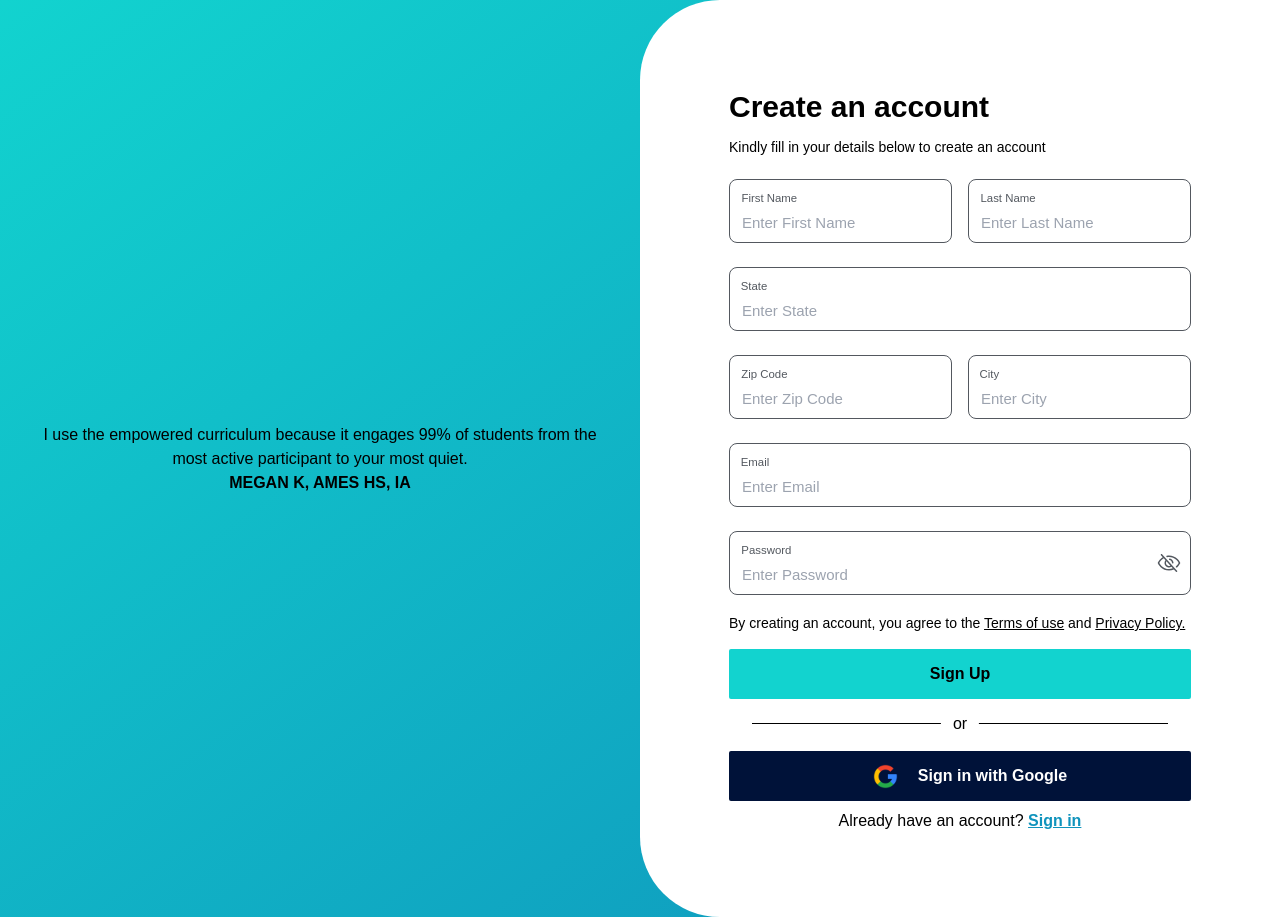
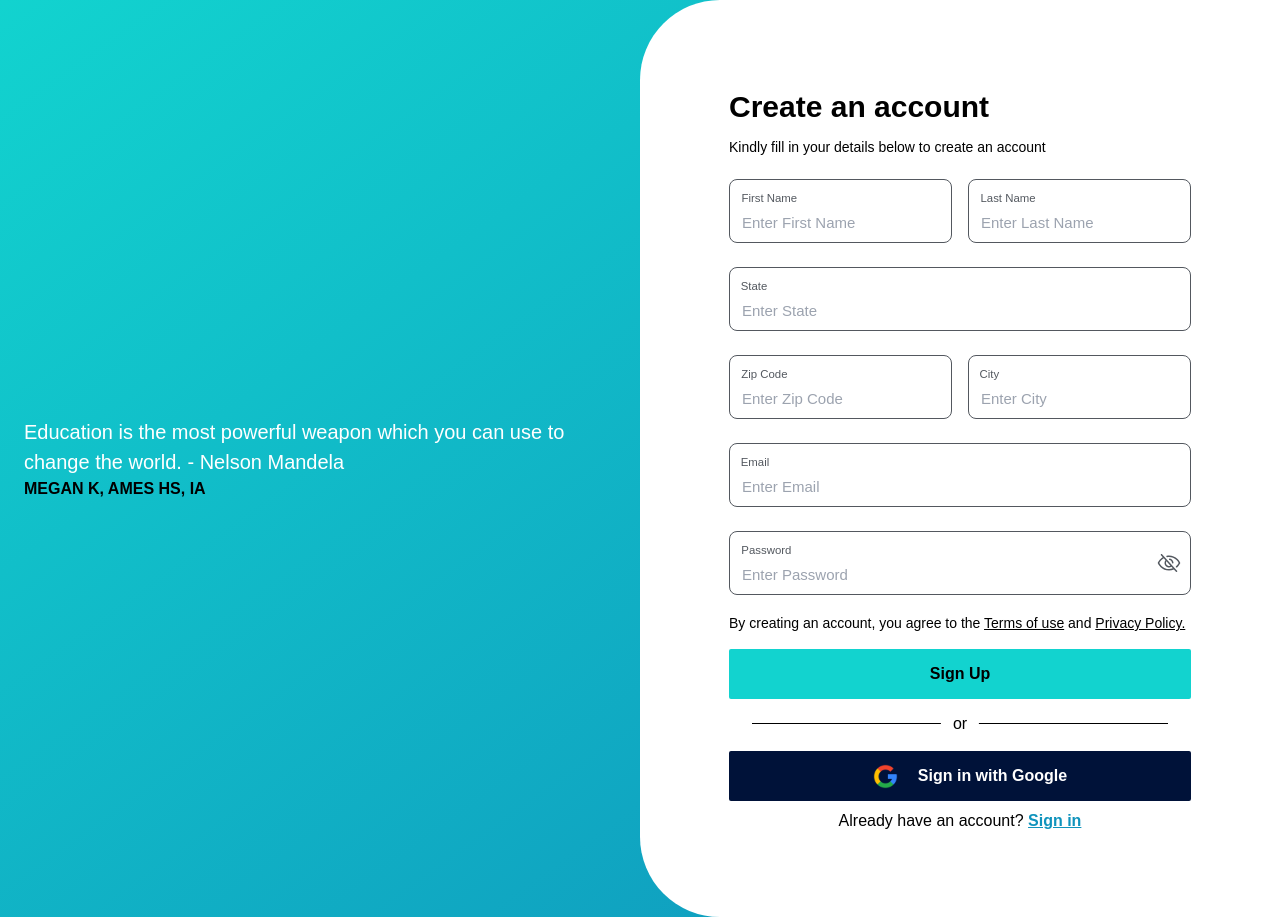
Before and after one commit to webninjavaibhav/empowered-hub-3.0, a React (Vite) app: page /signup in a window 1280 px wide. Built offline with nearby package versions, Linux system fonts and the light colour scheme.

Commit message:
quote change

```diff
--- a/src/pages/auth/SignUp/constants/index.ts
+++ b/src/pages/auth/SignUp/constants/index.ts
@@ -52,3 +52,13 @@ export const signUpValidation = Yup.object({
     User_State: Yup.string().required(),
     // password: Yup.string().required(),
 });
+
+
+
+
+export const quotes = [
+    "I use the empowered curriculum because it engages 99% of students from the most active participant to your most quiet.",
+    "Education is the most powerful weapon which you can use to change the world. - Nelson Mandela",
+    "The future of the world is in my classroom today. - Ivan Welton Fitzwater",
+    "Every student can learn, just not on the same day, or the same way. - George Evans",
+]
--- a/src/pages/auth/SignUp/hooks/useSignUp.ts
+++ b/src/pages/auth/SignUp/hooks/useSignUp.ts
@@ -1,9 +1,10 @@
-import { useState } from "react";
-import { UserSignUpProps } from "../constants";
+import { useEffect, useState } from "react";
+import { quotes, UserSignUpProps } from "../constants";
 import { END_POINTS } from "../../../../services/endpoints";
 
 
 const useSignUp = () => {
+    const [currentQuoteIndex, setCurrentQuoteIndex] = useState(0);
     const [isLoading, setIsLoading] = useState<boolean>(false);
     const [error, setError] = useState<any>(null);
 
@@ -16,14 +17,13 @@ const useSignUp = () => {
         setIsLoading(true);
         setError(null);
         try {
-            const response = await fetch(`${END_POINTS.OKTA_BASE_URL}oauth2/v1/clients`, {
+            const response = await fetch(`${END_POINTS.OKTA_BASE_URL}api/v1/users`, {
                 method: "POST",
                 body: JSON.stringify(values),
                 headers: {
                     Accept: "application/json",
                     "Content-Type": "application/json",
-                    // Authorization: `SSWS ${END_POINTS.OKTA_AUTH_TOKEN}`,
-                    Authorization: `Bearer ${END_POINTS.OKTA_AUTH_TOKEN}`,
+                    Authorization: `SSWS ${END_POINTS.OKTA_AUTH_TOKEN}`,
                 },
             });
 
@@ -37,10 +37,22 @@ const useSignUp = () => {
 
     }
 
+    useEffect(() => {
+        const interval = setInterval(() => {
+            setCurrentQuoteIndex((prevIndex) => (prevIndex + 1) % quotes.length);
+        }, 5000);
+
+        return () => clearInterval(interval);
+    }, [quotes.length]);
+
+
     return {
         handleSignUp,
         isLoading,
         error,
+        currentQuoteIndex,
+        setCurrentQuoteIndex,
+        quotes,
     }
 }
 
--- a/src/pages/auth/SignUp/index.tsx
+++ b/src/pages/auth/SignUp/index.tsx
@@ -7,7 +7,8 @@ import { initialSignUpState, signUpValidation } from "./constants";
 import useSignUp from "./hooks/useSignUp";
 
 function Login() {
-  const { handleSignUp, isLoading, error } = useSignUp();
+  const { handleSignUp, isLoading, error, currentQuoteIndex, quotes } =
+    useSignUp();
 
   const formik = useFormik({
     initialValues: initialSignUpState,
@@ -22,10 +23,11 @@ function Login() {
     <div className="w-screen bg-gradient-to-br from-fluorite to-topaz">
       {error && <>{error}</>}
       <div className="grid grid-cols-1 md:grid-cols-2 items-center justify-center">
-        <Text className="p-6 font-caption text-center m-auto">
-          I use the empowered curriculum because it engages 99% of students from
-          the most active participant to your most quiet.
-          <div className="font-bold text-black">MEGAN K, AMES HS, IA</div>
+        <Text className="p-6 text-h5 font-body m-auto text-white">
+          {quotes[currentQuoteIndex]}
+          <div className="text-black font-h4 text-body-text">
+            MEGAN K, AMES HS, IA
+          </div>
         </Text>
         <FormikProvider value={formik}>
           <Form>
```
